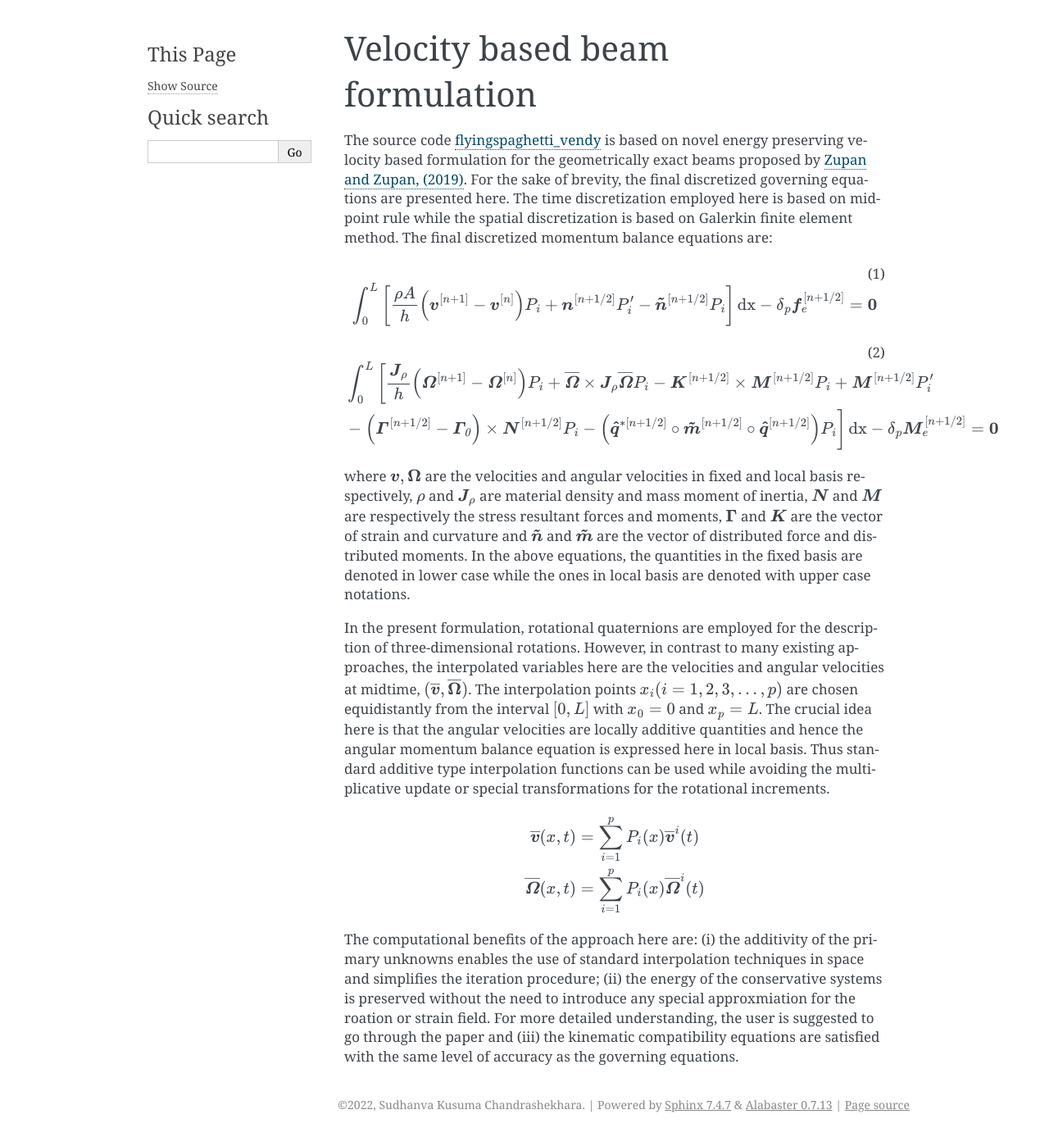
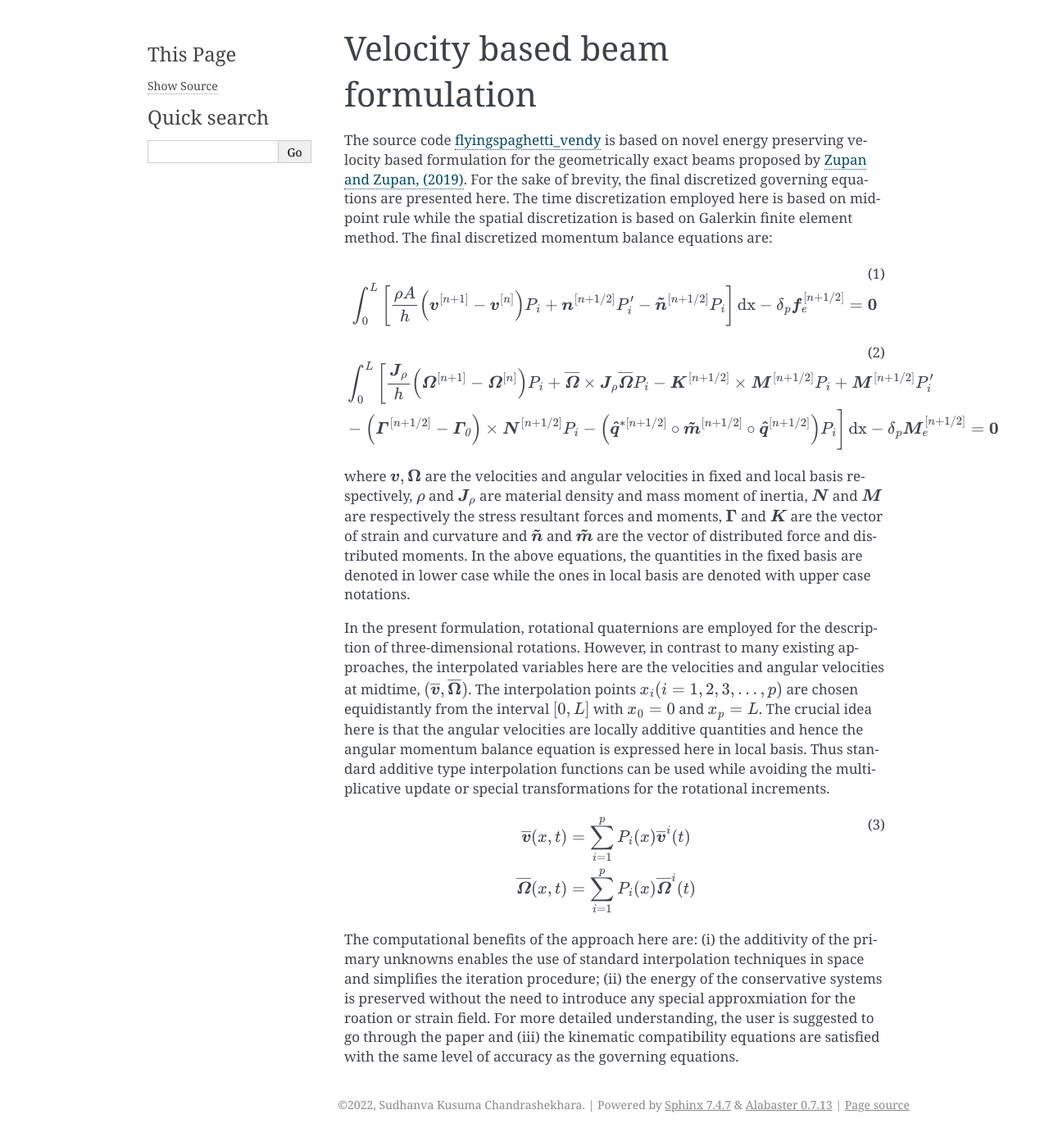
Before and after one commit to THREAD-3-2/flyingspaghetti_vendy, a Sphinx documentation site: the page built from docs/formulation.rst, in a window 1280 px wide. Shown: the whole page at 82% size. Built offline with Sphinx 7.4.7, drawn with Linux system fonts in a browser that asks for light colours.

Commit message:
Add files via upload

```diff
--- a/docs/formulation.rst
+++ b/docs/formulation.rst
@@ -28,6 +28,8 @@ where :math:`\boldsymbol{v},\boldsymbol{\Omega}` are the velocities and angular
 In the present formulation, rotational quaternions are employed for the description of three-dimensional rotations. However, in contrast to many existing approaches, the interpolated variables here are the velocities and angular velocities at midtime, :math:`(\boldsymbol{\overline{v}},\boldsymbol{\overline{\Omega}})`. The interpolation points :math:`x_i (i= 1,2,3,\dots,p)` are chosen equidistantly from the interval :math:`[0,L]` with :math:`x_0=0` and :math:`x_p = L`. The crucial idea here is that the angular velocities are locally additive quantities and hence the angular momentum balance equation is expressed here in local basis. Thus standard additive type interpolation functions can be used while avoiding the multiplicative update or special transformations for the rotational increments.
 
 .. math::
+       :name: eq:3
+
        \begin{aligned}
             \boldsymbol{\overline{v}}(x,t) &= \sum_{i=1}^{p} P_{i}(x)\boldsymbol{\overline{v}}^{i}(t)\\
             \boldsymbol{\overline{\mathit{\Omega}}}(x,t) &= \sum_{i=1}^{p} P_{i}(x)\boldsymbol{\overline{\mathit{\Omega}}}^{i}(t)
```
